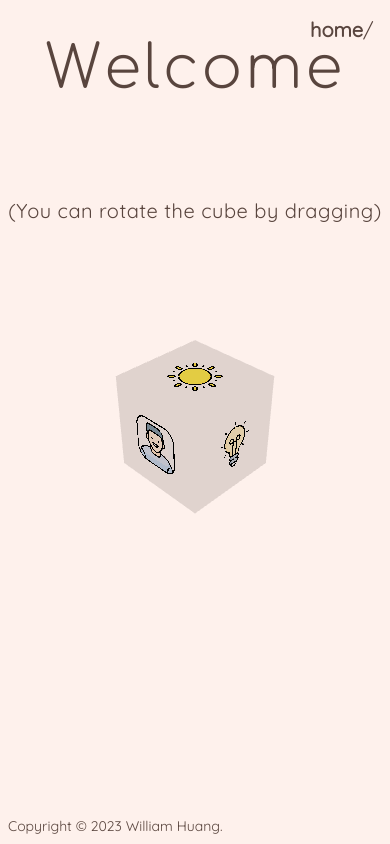
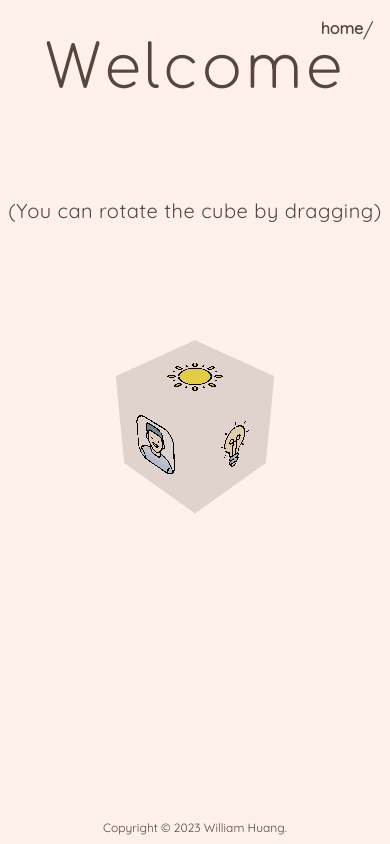
Before and after one commit to wayleem/wayleem.com, a React (Vite) app: page / in a window 390 px wide. Built offline with nearby package versions, Linux system fonts and the light colour scheme.

Commit message:
add mobile response to cubescene

```diff
--- a/src/layouts/Layout.tsx
+++ b/src/layouts/Layout.tsx
@@ -5,15 +5,23 @@ import CubeScene from './CubeScene'
 function Layout() {
   const location = useLocation()
   const outlet = useOutlet()
+  const isHomePage = location.pathname === '/'
 
   return (
     <>
       {/* threejs canvas */}
-      <div className="absolute inset-0 w-full h-full">
+      <div
+        className={`absolute inset-0 w-full h-full ${
+          isHomePage ? 'block' : 'hidden md:block'
+        }`}
+      >
         <CubeScene />
       </div>
       {/* page content */}
-      <div className="absolute inset-0 w-full h-full z-10 overflow-hidden select-none pointer-events-none">
+      <div
+        className={`absolute inset-0 w-full h-full z-10 overflow-hidden select-none pointer-events-none
+  ${isHomePage ? 'bg-transparent' : 'bg-neutral md:bg-transparent'}`}
+      >
         <AnimatePresence mode="wait">
           <motion.main key={location.pathname}>{outlet}</motion.main>
         </AnimatePresence>
@@ -31,7 +39,7 @@ function Layout() {
           exit={{ opacity: 0 }}
         >
           <NavLink
-            className="font-subtitle text-xl text-base-content font-semibold hover:text-base-100 hover:underline underline-offset-2"
+            className="font-subtitle md:text-xl text-base-content font-semibold hover:text-base-100 hover:underline underline-offset-2"
             to="/"
           >
             home
@@ -39,7 +47,7 @@ function Layout() {
           <span className="subtitle-text">{location.pathname}</span>
         </motion.div>
       </AnimatePresence>
-      <h1 className="absolute mb-2 ml-2 font-subtitle text-sm left-0 bottom-0 z-20">
+      <h1 className="absolute text-center md:text-start mb-2 md:ml-2 font-subtitle text-xs md:text-sm inset-x-0 md:left-0 bottom-0 z-20">
         Copyright © 2023 William Huang.
       </h1>
     </>
```
